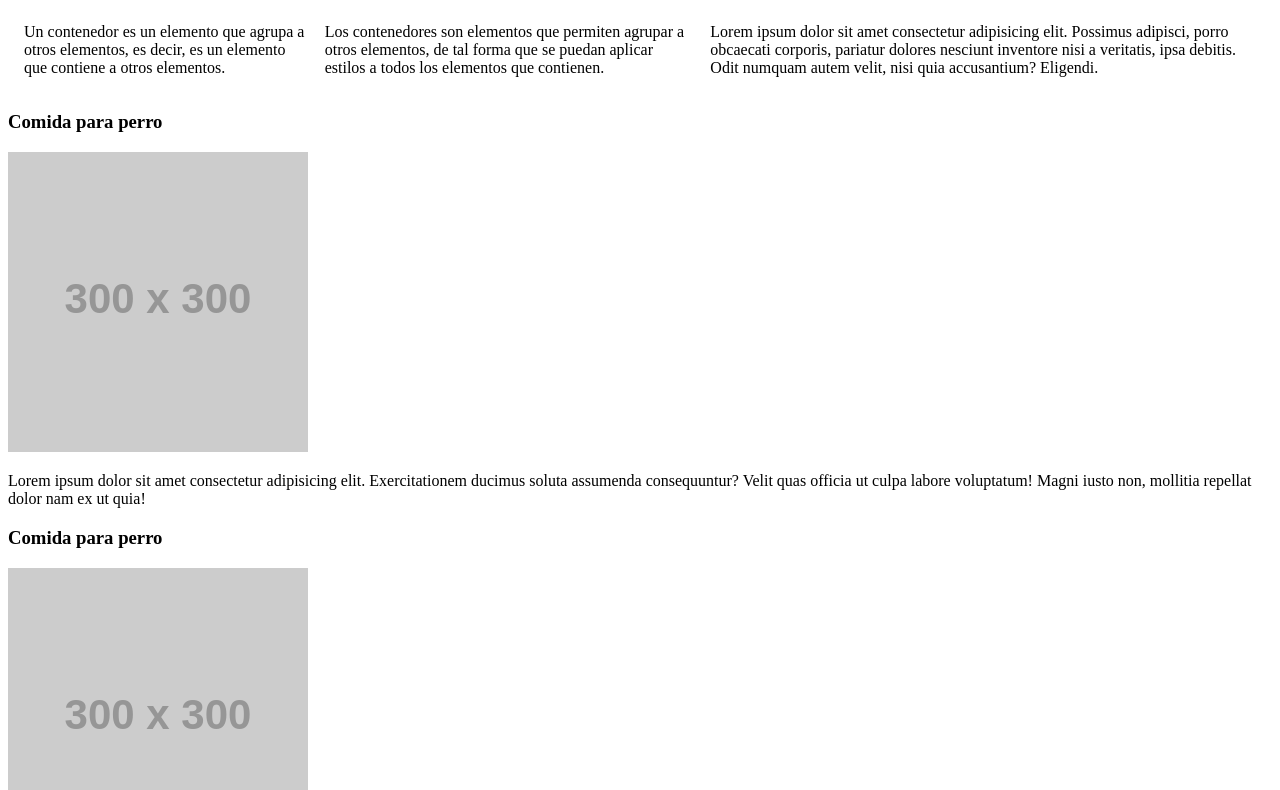
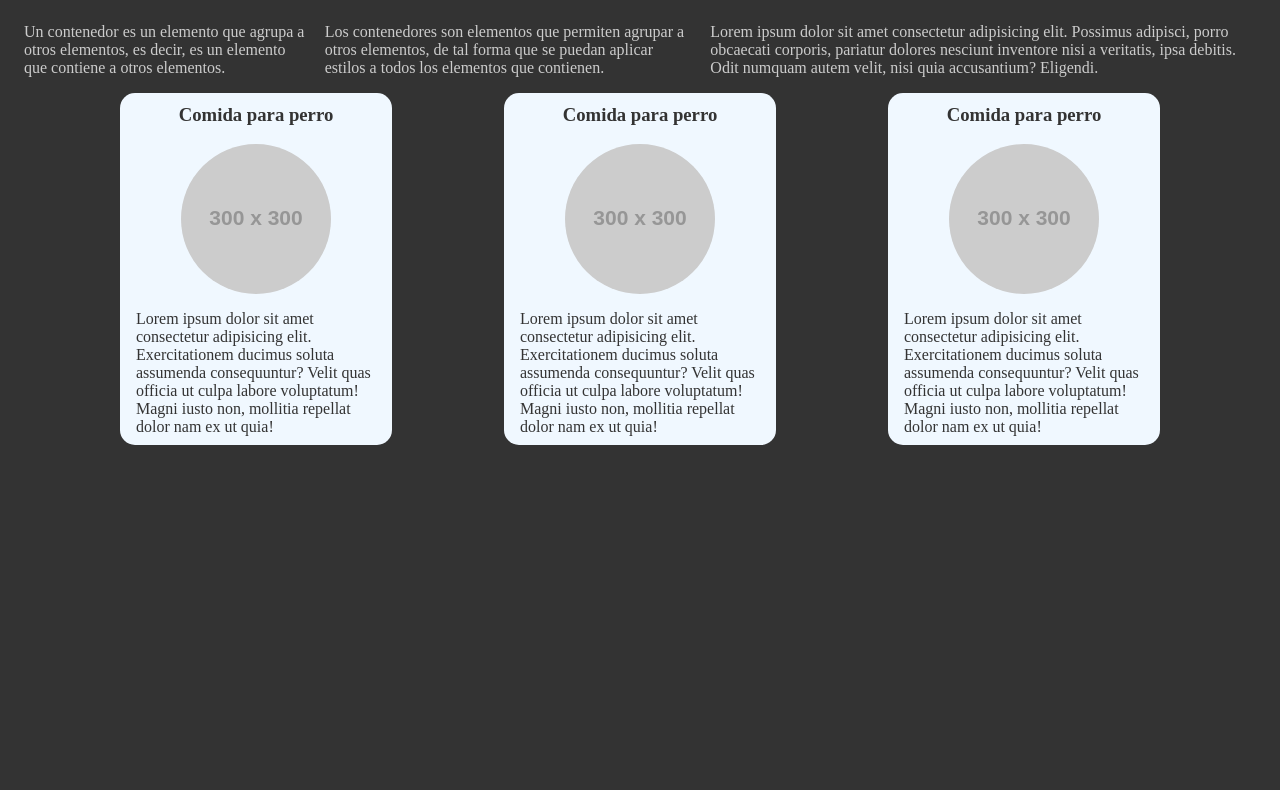
Before and after one commit to jalvarenga-unah/IS711-I-PAC-2024, a plain HTML site: page principios-html/contenedores.html in a window 1280 px wide. Shown: the part 229-1019 px from the top of the page. After the commit the page ends 800 px from the top, so only its background shows below. Drawn offline with Linux system fonts and the light colour scheme; placeholder pictures from the web are drawn by us.

Commit message:
estilando contenedores con mas selectores

```diff
--- a/principios-html/contenedores.html
+++ b/principios-html/contenedores.html
@@ -24,6 +24,7 @@
     <div>
         <h1>Container (div) </h1>
         <section class="row">
+
             <p>Un contenedor es un elemento que agrupa a otros elementos, es decir, es un elemento que contiene a otros
                 elementos.</p>
             <p>Los contenedores son elementos que permiten agrupar a otros elementos, de tal forma que se puedan aplicar
@@ -35,26 +36,27 @@
     </div>
 
 
-    <section>
+    <section class="row">
 
-        <article>
+        <article class="card">
             <h3>Comida para perro</h3>
-            <img src="https://fakeimg.pl/300x300" alt="">
+            <img class="rounded-image" src="https://fakeimg.pl/300x300" alt="">
             <p>Lorem ipsum dolor sit amet consectetur adipisicing elit. Exercitationem ducimus soluta assumenda
                 consequuntur? Velit quas officia ut culpa labore voluptatum! Magni iusto non, mollitia repellat dolor
                 nam ex ut quia!</p>
         </article>
 
-        <article>
+        <article class="card">
             <h3>Comida para perro</h3>
-            <img src="https://fakeimg.pl/300x300" alt="">
+            <img class="rounded-image" src="https://fakeimg.pl/300x300" alt="">
             <p>Lorem ipsum dolor sit amet consectetur adipisicing elit. Exercitationem ducimus soluta assumenda
                 consequuntur? Velit quas officia ut culpa labore voluptatum! Magni iusto non, mollitia repellat dolor
                 nam ex ut quia!</p>
         </article>
-        <article>
+
+        <article class="card shadow">
             <h3>Comida para perro</h3>
-            <img src="https://fakeimg.pl/300x300" alt="">
+            <img class="rounded-image" src="https://fakeimg.pl/300x300" alt="">
             <p>Lorem ipsum dolor sit amet consectetur adipisicing elit. Exercitationem ducimus soluta assumenda
                 consequuntur? Velit quas officia ut culpa labore voluptatum! Magni iusto non, mollitia repellat dolor
                 nam ex ut quia!</p>
@@ -62,7 +64,6 @@
 
     </section>
 
-
 </body>
 
 </html>
--- a/principios-html/css/contenedores.css
+++ b/principios-html/css/contenedores.css
@@ -1,3 +1,9 @@
+html {
+    background-color: #333;
+    color: #ccc;
+    /* font-size: 10px; */
+}
+
 main {
     display: flex;
     flex-direction: column;
@@ -12,8 +18,38 @@ main section {
 
 .row {
     display: flex;
-    justify-content: space-between;
+    justify-content: space-evenly;
     align-items: center;
+    /* flex-direction: column; */
     padding: 0 1rem;
     gap: 1rem;
 }
+
+section>article>img {
+    width: 150px;
+}
+
+article {
+    max-width: 15rem;
+    max-height: 20rem;
+    display: flex;
+    align-items: center;
+    justify-content: center;
+    flex-direction: column;
+}
+
+.card {
+    background-color: aliceblue;
+    border-radius: 15px;
+    color: #333;
+    padding: 1rem;
+}
+
+.card:hover {
+    box-shadow: 5px -5px 2px #CFD8DC;
+    cursor: pointer;
+}
+
+.rounded-image {
+    border-radius: 50%;
+}
```
